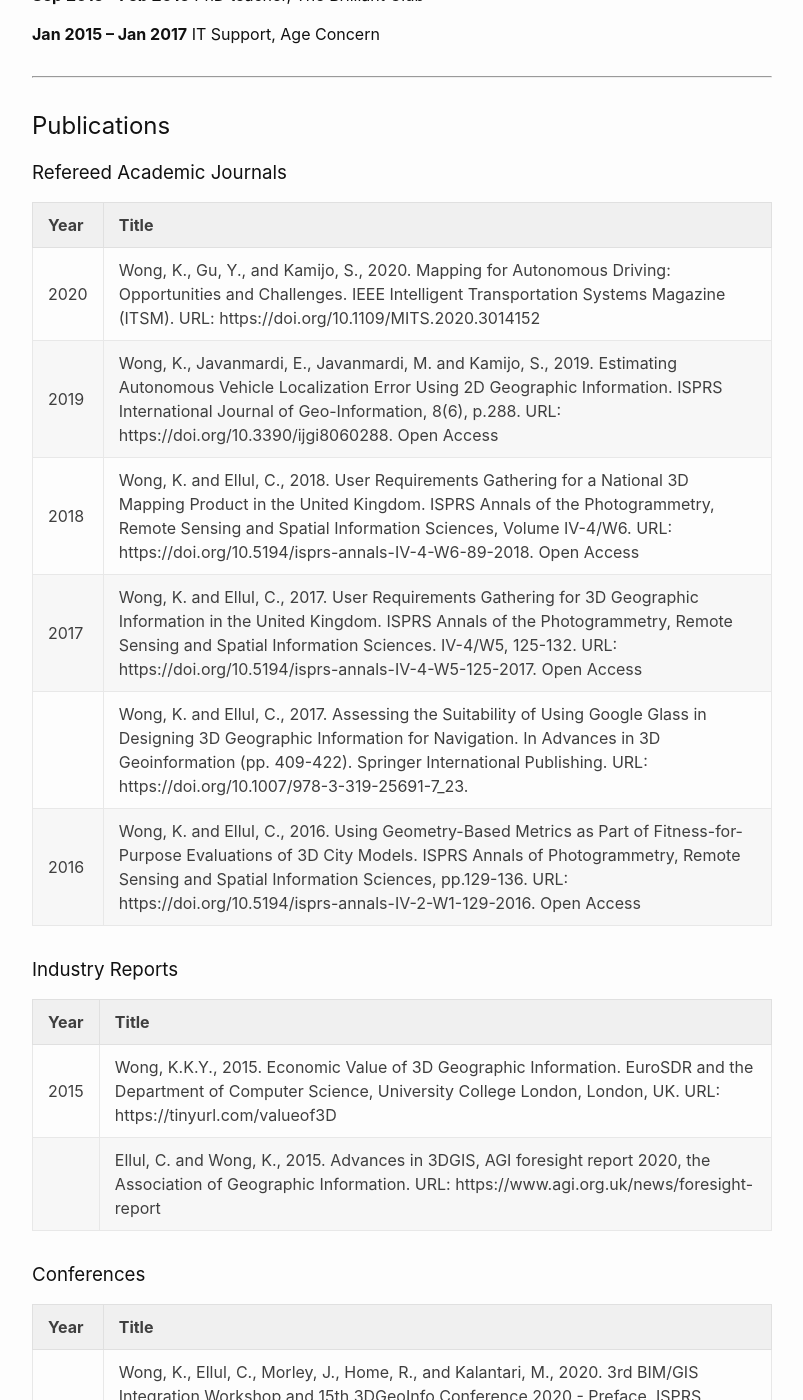
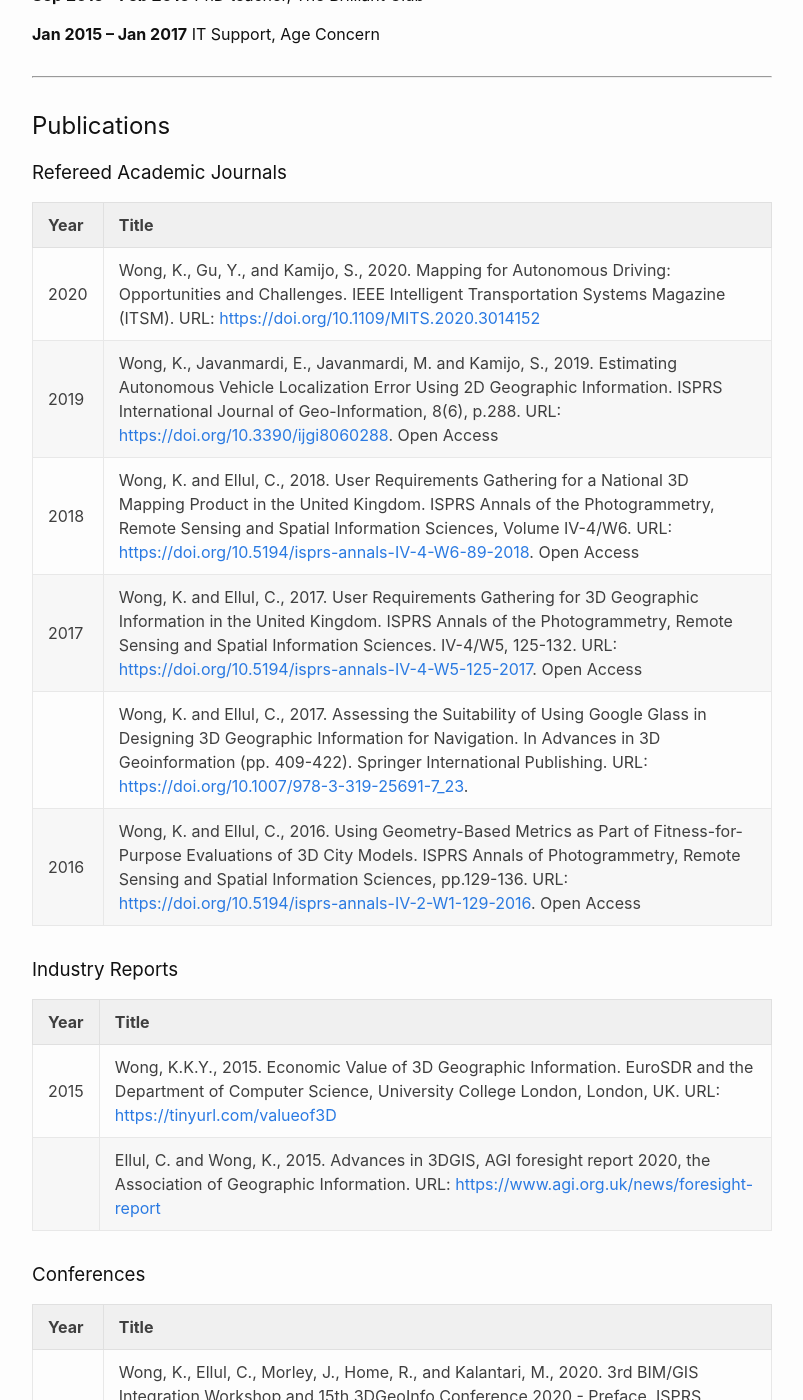
Before and after one commit to kel196/kel196.github.io, a Jekyll site: the page built from index.md, in a window 1280 px wide and 1400 px high, scrolled down 3676 px. Shown: the whole window, without its empty margins (238-1041 px from the left). Built offline with Jekyll 4.4.1, drawn with Linux system fonts in a browser that asks for light colours; our own code applies the rules of GitHub Pages for plain Markdown files; part of the change alters nothing that is shown.

Commit message:
Update index.md

```diff
--- a/index.md
+++ b/index.md
@@ -26,7 +26,7 @@ A full list of publications **[can be found here.](#publications)**
 
 ---
 ## Contact
-[Kelvin.Wong@rms.com](mailto@Kelvin.Wong@rms.com)
+[Kelvin.Wong@rms.com](mailto:Kelvin.Wong@rms.com)
 
 Peninsular House, 30 Monument Street, London EC3R 8NB United Kingdom
 
@@ -117,19 +117,19 @@ The award provides a tax-free stipend of £18,590 per annum for four years, plus
 
 | Year | Title                                                        |
 | ---- | ------------------------------------------------------------ |
-| 2020 | Wong, K., Gu, Y., and Kamijo, S., 2020. Mapping for Autonomous Driving: Opportunities and Challenges. IEEE Intelligent Transportation Systems Magazine (ITSM). URL: https://doi.org/10.1109/MITS.2020.3014152 |
-| 2019 | Wong, K., Javanmardi, E., Javanmardi, M. and Kamijo, S., 2019. Estimating Autonomous Vehicle Localization Error Using 2D Geographic Information. ISPRS International Journal of Geo-Information, 8(6), p.288. URL: https://doi.org/10.3390/ijgi8060288. Open Access |
-| 2018 | Wong, K. and Ellul, C., 2018. User Requirements Gathering for a National 3D Mapping Product in the United Kingdom. ISPRS Annals of the Photogrammetry, Remote Sensing and Spatial Information Sciences, Volume IV-4/W6. URL: https://doi.org/10.5194/isprs-annals-IV-4-W6-89-2018. Open Access |
-| 2017 | Wong, K. and Ellul, C., 2017. User Requirements Gathering for 3D Geographic Information in the United Kingdom. ISPRS Annals of the Photogrammetry, Remote Sensing and Spatial Information Sciences. IV-4/W5, 125-132. URL: https://doi.org/10.5194/isprs-annals-IV-4-W5-125-2017. Open Access |
-|      | Wong, K. and Ellul, C., 2017. Assessing the Suitability of Using Google Glass in Designing 3D Geographic Information for Navigation. In Advances in 3D Geoinformation (pp. 409-422). Springer International Publishing. URL: https://doi.org/10.1007/978-3-319-25691-7_23. |
-| 2016 | Wong, K. and Ellul, C., 2016. Using Geometry-Based Metrics as Part of Fitness-for-Purpose Evaluations of 3D City Models. ISPRS Annals of Photogrammetry, Remote Sensing and Spatial Information Sciences, pp.129-136. URL: https://doi.org/10.5194/isprs-annals-IV-2-W1-129-2016. Open Access |
+| 2020 | Wong, K., Gu, Y., and Kamijo, S., 2020. Mapping for Autonomous Driving: Opportunities and Challenges. IEEE Intelligent Transportation Systems Magazine (ITSM). URL: [https://doi.org/10.1109/MITS.2020.3014152](https://doi.org/10.1109/MITS.2020.3014152) |
+| 2019 | Wong, K., Javanmardi, E., Javanmardi, M. and Kamijo, S., 2019. Estimating Autonomous Vehicle Localization Error Using 2D Geographic Information. ISPRS International Journal of Geo-Information, 8(6), p.288. URL: [https://doi.org/10.3390/ijgi8060288](https://doi.org/10.3390/ijgi8060288). Open Access |
+| 2018 | Wong, K. and Ellul, C., 2018. User Requirements Gathering for a National 3D Mapping Product in the United Kingdom. ISPRS Annals of the Photogrammetry, Remote Sensing and Spatial Information Sciences, Volume IV-4/W6. URL: [https://doi.org/10.5194/isprs-annals-IV-4-W6-89-2018](https://doi.org/10.5194/isprs-annals-IV-4-W6-89-2018). Open Access |
+| 2017 | Wong, K. and Ellul, C., 2017. User Requirements Gathering for 3D Geographic Information in the United Kingdom. ISPRS Annals of the Photogrammetry, Remote Sensing and Spatial Information Sciences. IV-4/W5, 125-132. URL: [https://doi.org/10.5194/isprs-annals-IV-4-W5-125-2017](https://doi.org/10.5194/isprs-annals-IV-4-W5-125-2017). Open Access |
+|      | Wong, K. and Ellul, C., 2017. Assessing the Suitability of Using Google Glass in Designing 3D Geographic Information for Navigation. In Advances in 3D Geoinformation (pp. 409-422). Springer International Publishing. URL: [https://doi.org/10.1007/978-3-319-25691-7_23](https://doi.org/10.1007/978-3-319-25691-7_23). |
+| 2016 | Wong, K. and Ellul, C., 2016. Using Geometry-Based Metrics as Part of Fitness-for-Purpose Evaluations of 3D City Models. ISPRS Annals of Photogrammetry, Remote Sensing and Spatial Information Sciences, pp.129-136. URL: [https://doi.org/10.5194/isprs-annals-IV-2-W1-129-2016](https://doi.org/10.5194/isprs-annals-IV-2-W1-129-2016). Open Access |
 
 ### Industry Reports
 
 | Year | Title                                                        |
 | ---- | ------------------------------------------------------------ |
-| 2015 | Wong, K.K.Y., 2015. Economic Value of 3D Geographic Information. EuroSDR and the Department of Computer Science, University College London, London, UK. URL: https://tinyurl.com/valueof3D |
-|      | Ellul, C. and Wong, K., 2015. Advances in 3DGIS, AGI foresight report 2020, the Association of Geographic Information. URL: https://www.agi.org.uk/news/foresight-report |
+| 2015 | Wong, K.K.Y., 2015. Economic Value of 3D Geographic Information. EuroSDR and the Department of Computer Science, University College London, London, UK. URL: [https://tinyurl.com/valueof3D](https://tinyurl.com/valueof3D) |
+|      | Ellul, C. and Wong, K., 2015. Advances in 3DGIS, AGI foresight report 2020, the Association of Geographic Information. URL: [https://www.agi.org.uk/news/foresight-report](https://www.agi.org.uk/news/foresight-report) |
 
 ### Conferences
 
```
